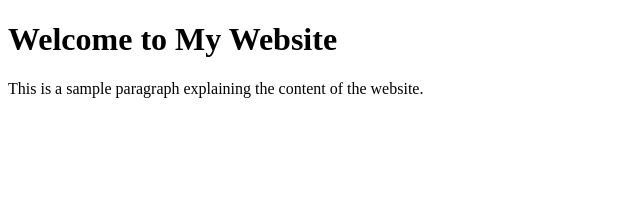
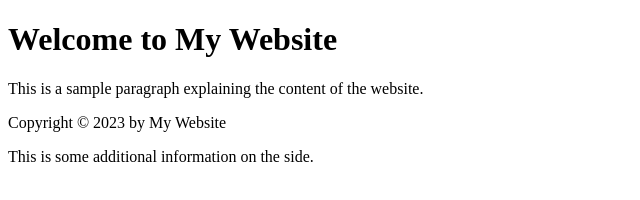
Before and after one commit to adoboCoder/COMP001A.Assignment1-1, a plain HTML site: page index.html in a window 1280 px wide. Shown: the whole page, without its empty margins (0-640 px from the left). Drawn offline with Linux system fonts and the light colour scheme.

Commit message:
added footer

```diff
--- a/index.html
+++ b/index.html
@@ -13,5 +13,17 @@
     </header>
 
     <p>This is a sample paragraph explaining the content of the website.</p>
+
+    <footer>
+
+        <p>Copyright © 2023 by My Website</p>
+
+    </footer>
+
+    <aside>
+
+        <p>This is some additional information on the side.</p>
+
+    </aside>
 </body>
 </html>
```
